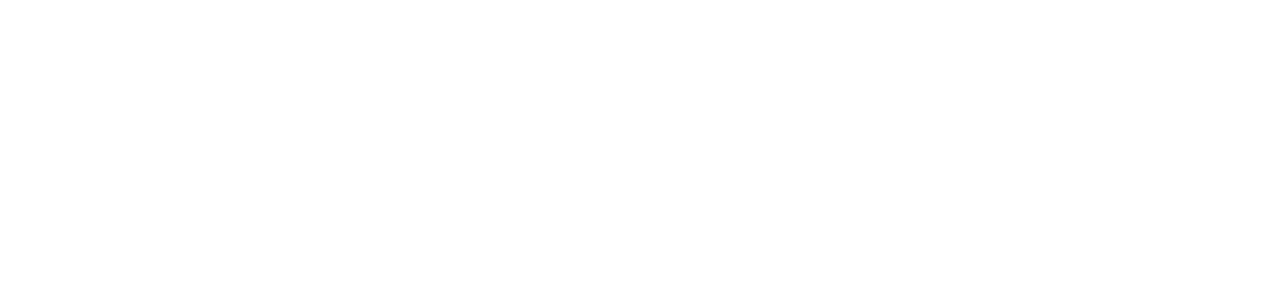
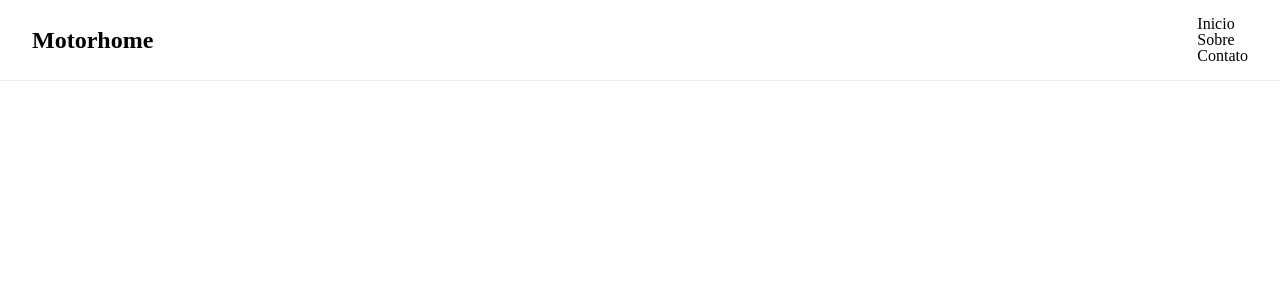
Before and after one commit to diguzim/motorhome-fe, a Next.js app: page / in a window 1280 px wide. Shown: the top 300 px of the page. Built offline with nearby package versions, Linux system fonts and the light colour scheme.

Commit message:
Starting navigation component

```diff
--- a/src/app/layout.tsx
+++ b/src/app/layout.tsx
@@ -1,4 +1,5 @@
 import "./globals.css";
+import Header from "../components/navigation/Header";
 
 export default function RootLayout({
   children,
@@ -6,8 +7,11 @@ export default function RootLayout({
   children: React.ReactNode;
 }>) {
   return (
-    <html lang="en">
-      <body>{children}</body>
+    <html lang="pt-BR">
+      <body>
+        <Header />
+        {children}
+      </body>
     </html>
   );
 }
--- /dev/null
+++ b/src/components/navigation/Header.tsx
@@ -0,0 +1,31 @@
+import React from "react";
+import Navbar from "./Navbar";
+import Link from "next/link";
+
+const Header: React.FC = () => (
+  <header
+    style={{
+      display: "flex",
+      alignItems: "center",
+      justifyContent: "space-between",
+      padding: "1rem 2rem",
+      borderBottom: "1px solid #eee",
+    }}
+  >
+    <div>
+      <Link
+        href="/"
+        style={{
+          fontWeight: "bold",
+          fontSize: "1.5rem",
+          textDecoration: "none",
+        }}
+      >
+        Motorhome
+      </Link>
+    </div>
+    <Navbar />
+  </header>
+);
+
+export default Header;
--- /dev/null
+++ b/src/components/navigation/NavItem.tsx
@@ -0,0 +1,35 @@
+"use client";
+
+import Link from "next/link";
+import { usePathname } from "next/navigation";
+import React from "react";
+
+type NavItemProps = {
+  label: string;
+  href: string;
+};
+
+const NavItem: React.FC<NavItemProps> = ({ label, href }) => {
+  const pathname = usePathname();
+  const isActive = pathname === href;
+
+  return (
+    <li>
+      <Link
+        href={href}
+        aria-current={isActive ? "page" : undefined}
+        className={isActive ? "active" : ""}
+      >
+        {label}
+      </Link>
+      <style jsx>{`
+        .active {
+          font-weight: bold;
+          text-decoration: underline;
+        }
+      `}</style>
+    </li>
+  );
+};
+
+export default NavItem;
--- /dev/null
+++ b/src/components/navigation/Navbar.tsx
@@ -0,0 +1,14 @@
+import { navItems } from "./navItems";
+import NavItem from "./NavItem";
+
+export default function Navbar() {
+  return (
+    <nav>
+      <ul>
+        {navItems.map((item) => (
+          <NavItem key={item.href} {...item} />
+        ))}
+      </ul>
+    </nav>
+  );
+}
--- /dev/null
+++ b/src/components/navigation/navItems.ts
@@ -0,0 +1,5 @@
+export const navItems = [
+  { label: "Inicio", href: "/" },
+  { label: "Sobre", href: "/sobre" },
+  { label: "Contato", href: "/contato" },
+];
```
